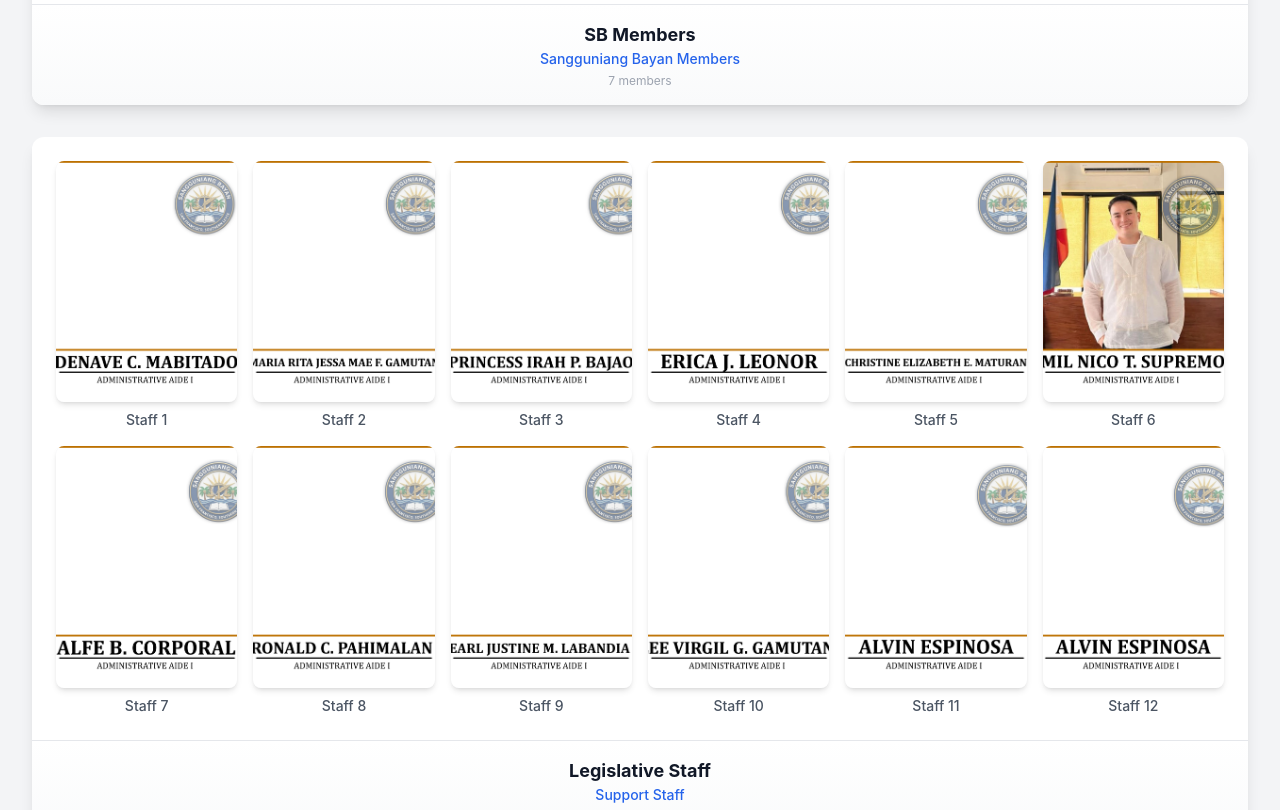
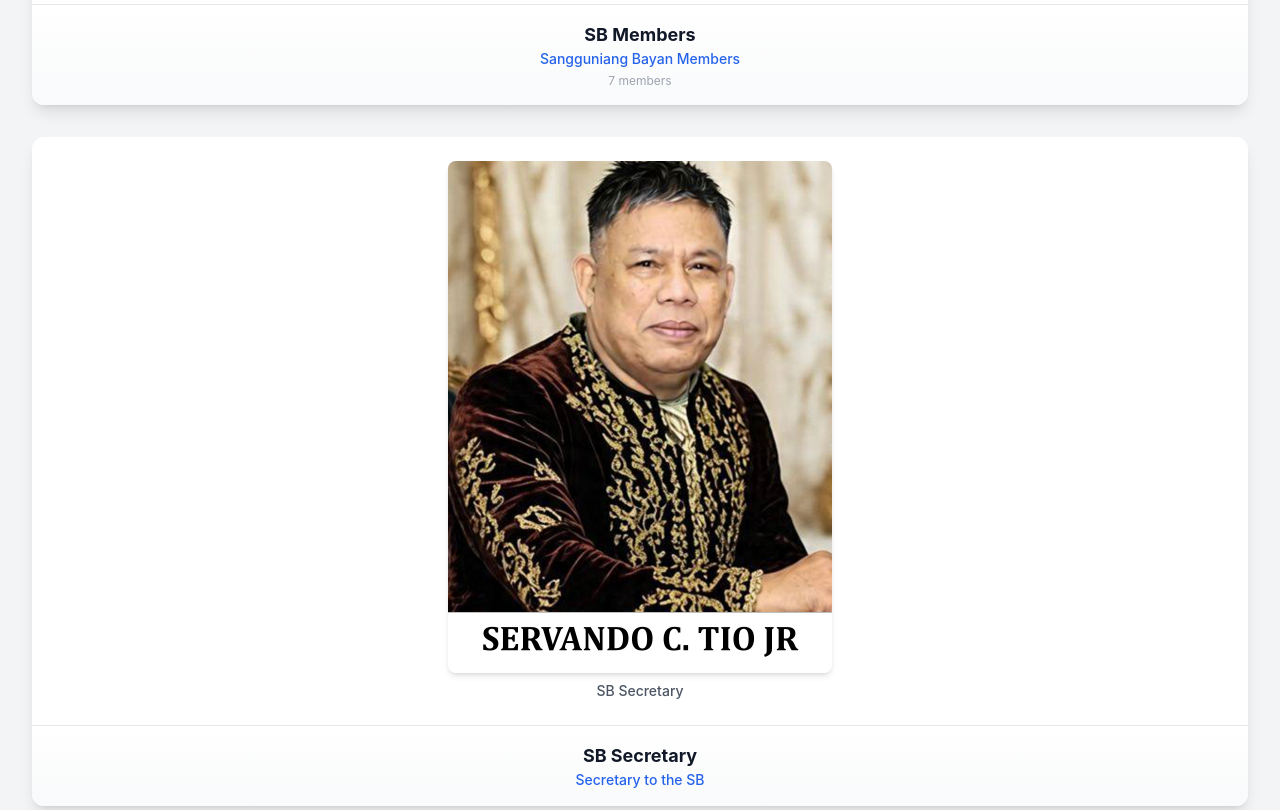
Before and after one commit to baniks2001/SangguniangBayan-SF, a React (Create React App) app: page /organization in a window 1280 px wide. Shown: the part 1980-2790 px from the top of the page. Built offline with nearby package versions, Linux system fonts and the light colour scheme; no server answers.

Commit message:
first commit

```diff
--- a/src/pages/LegislativeOrganizationPage.tsx
+++ b/src/pages/LegislativeOrganizationPage.tsx
@@ -95,23 +95,19 @@
           <div className="w-24 h-1 bg-blue-600 mx-auto mt-4"></div>
         </div>
 
-        {/* Organization Grid Layout - All categories in grid style */}
-        <div className="grid grid-cols-1 lg:grid-cols-2 gap-8">
+        {/* Organization Grid Layout - Vertical stack order */}
+        <div className="space-y-8">
           {/* Vice Mayor */}
           <CategoryGrid category={ORGANIZATION_CATEGORIES[0]} />
+
+          {/* SB Members */}
+          <CategoryGrid category={ORGANIZATION_CATEGORIES[1]} />
 
           {/* SB Secretary */}
           <CategoryGrid category={ORGANIZATION_CATEGORIES[2]} />
 
-          {/* SB Members - Full width on large screens */}
-          <div className="lg:col-span-2">
-            <CategoryGrid category={ORGANIZATION_CATEGORIES[1]} />
-          </div>
-
-          {/* Legislative Staff - Full width on large screens */}
-          <div className="lg:col-span-2">
-            <CategoryGrid category={ORGANIZATION_CATEGORIES[3]} />
-          </div>
+          {/* Legislative Staff */}
+          <CategoryGrid category={ORGANIZATION_CATEGORIES[3]} />
         </div>
 
         {/* Organization Info Section */}
```
